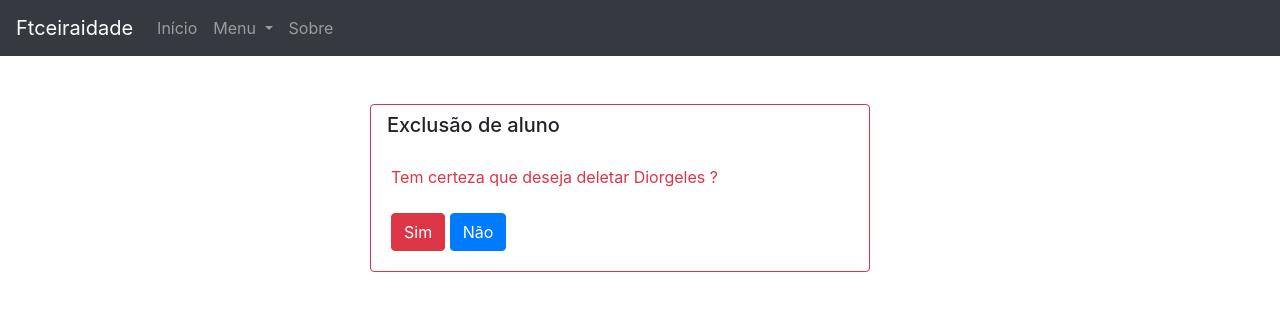
After one commit to Diorgeles/controle_atividades, a Django app: page /exluir-aluno/1 in a window 1280 px wide. The commit adds this page. Shown: the top 311 px of the page. Run offline with Django 3.2, Linux system fonts and the light colour scheme; data comes from the database, SQL or seed files in the repository; both versions use the stored data as it was after the commit; some libraries are stand-ins or nearby versions.

Commit message:
delete_student

```diff
--- /dev/null
+++ b/core/templates/core/delete_confirm.html
@@ -0,0 +1,23 @@
+{% extends "core/base.html" %}
+
+{% block main %}
+<div class="row mt-5">
+  <div class="col-sm-3"></div>
+  <div class="col-sm-6">
+      <div class="card border-danger" style="width:500px">
+          <h5 class="mt-2 px-3">Exclusão de aluno</h5>
+          <div class="card-body text-danger">
+            <span>Tem certeza que deseja deletar {{ obj }} ?</span>
+            <form method="POST" class="mt-4">
+                {% csrf_token %}
+
+                <button type="submit" class="btn btn-danger "> Sim </button>
+                <a href="{% url 'core_list_student' %}" class="btn btn-primary ">Não</a>
+            </form>
+          </div>
+      </div>
+  </div>
+  <div class="col-sm-3"></div>
+
+</div>
+{% endblock %}
--- a/core/templates/core/list_student.html
+++ b/core/templates/core/list_student.html
@@ -18,7 +18,7 @@
           <td>{{ students.subscription }}</td>
           <td>{{ students.name }}</td>
         <td><a href="{% url 'core_update_student' students.id %}"> <img src="{% static 'img/baseline_edit_black_18dp.png' %}"></a>
-            <a href="#"> <img src="{% static 'img/baseline_delete_black_18dp.png' %}"></a>
+            <a href="{% url 'core_delete_student' students.id %}"> <img src="{% static 'img/baseline_delete_black_18dp.png' %}"></a>
         </td>
 
       </tr>
--- a/core/urls.py
+++ b/core/urls.py
@@ -1,9 +1,10 @@
 from django.urls import path
-from .views import home, insert_student, list_student, update_student
+from .views import home, insert_student, list_student, update_student, delete_student
 
 urlpatterns = [
     path('', home, name='core_home'),
     path('cadastrar-aluno', insert_student, name='core_insert_student'),
     path('listar-aluno', list_student, name='core_list_student'),
     path('atualizar-aluno/<int:id>', update_student, name='core_update_student'),
+    path('exluir-aluno/<int:id>', delete_student, name='core_delete_student'),
 ]
--- a/core/views.py
+++ b/core/views.py
@@ -37,3 +37,13 @@ def update_student(request, id):
             form.save()
             return redirect('core_list_student')
     return render(request, template_name, data)
+
+
+def delete_student(request, id):
+    student = Students.objects.get(id=id)
+    template_name = 'core/delete_confirm.html'
+    if request.method == 'POST':
+        student.delete()
+        return redirect('core_list_student')
+    else:
+        return render(request, template_name, {'obj': student})
```
Also changed, not shown: db.sqlite3.
